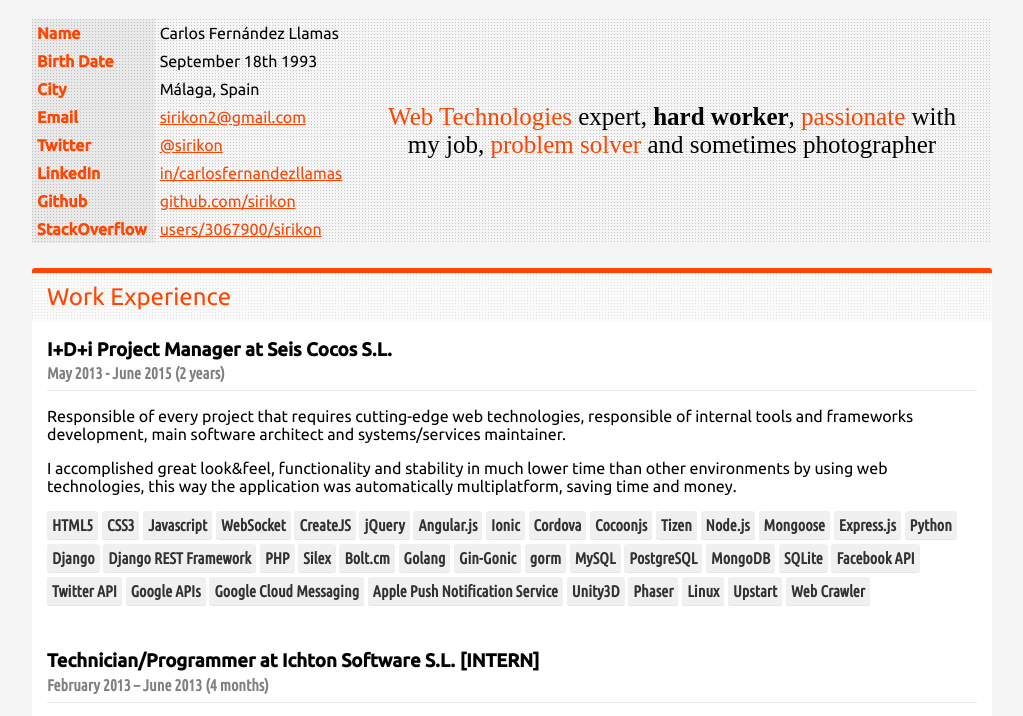
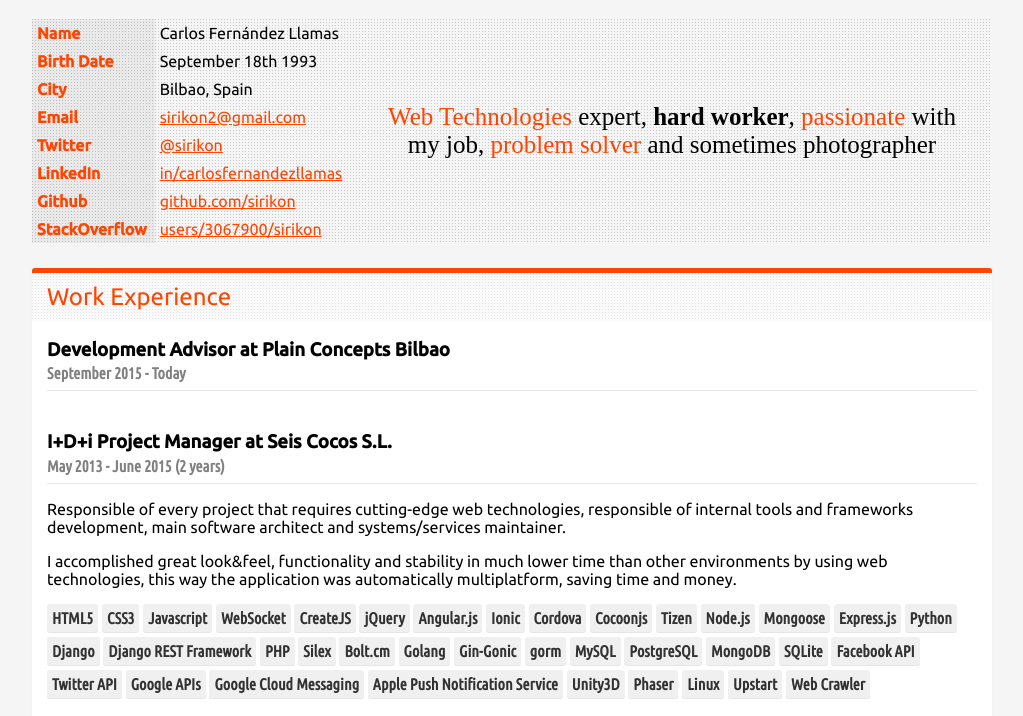
Before and after one commit to Sirikon/cv, a website: page index.html in a window 1280 px wide. Shown: the part 69-785 px from the top of the page, without its empty margins (128-1151 px from the left). Drawn offline with nearby package versions, Linux system fonts and the light colour scheme; a web font is replaced by a local one.

Commit message:
Update new job and city

```diff
--- a/index.html
+++ b/index.html
@@ -24,7 +24,7 @@
 				</tr>
 				<tr>
 					<td>City</td>
-					<td>Málaga, Spain</td>
+					<td>Bilbao, Spain</td>
 				</tr>
 				<tr>
 					<td>Email</td>
@@ -63,6 +63,22 @@
 
 		<div am-Content>
 			<h2>Work Experience</h2>
+			<article>
+				<h3>Development Advisor at Plain Concepts Bilbao</h3>
+				<h4>September 2015 - Today</h4>
+				<hr>
+				<!--<p>
+					Made some web pages for clients and helped in other areas
+				</p>
+				<div am-Skills>
+					<span>HTML5</span>
+					<span>CSS3</span>
+					<span>Javascript</span>
+					<span>MySQL</span>
+					<span>Drupal</span>
+					<span>Wordpress</span>
+				</div>-->
+			</article>
 			<article>
 				<h3>I+D+i Project Manager at Seis Cocos S.L.</h3>
 				<h4>May 2013 - June 2015 (2 years)</h4>
```
